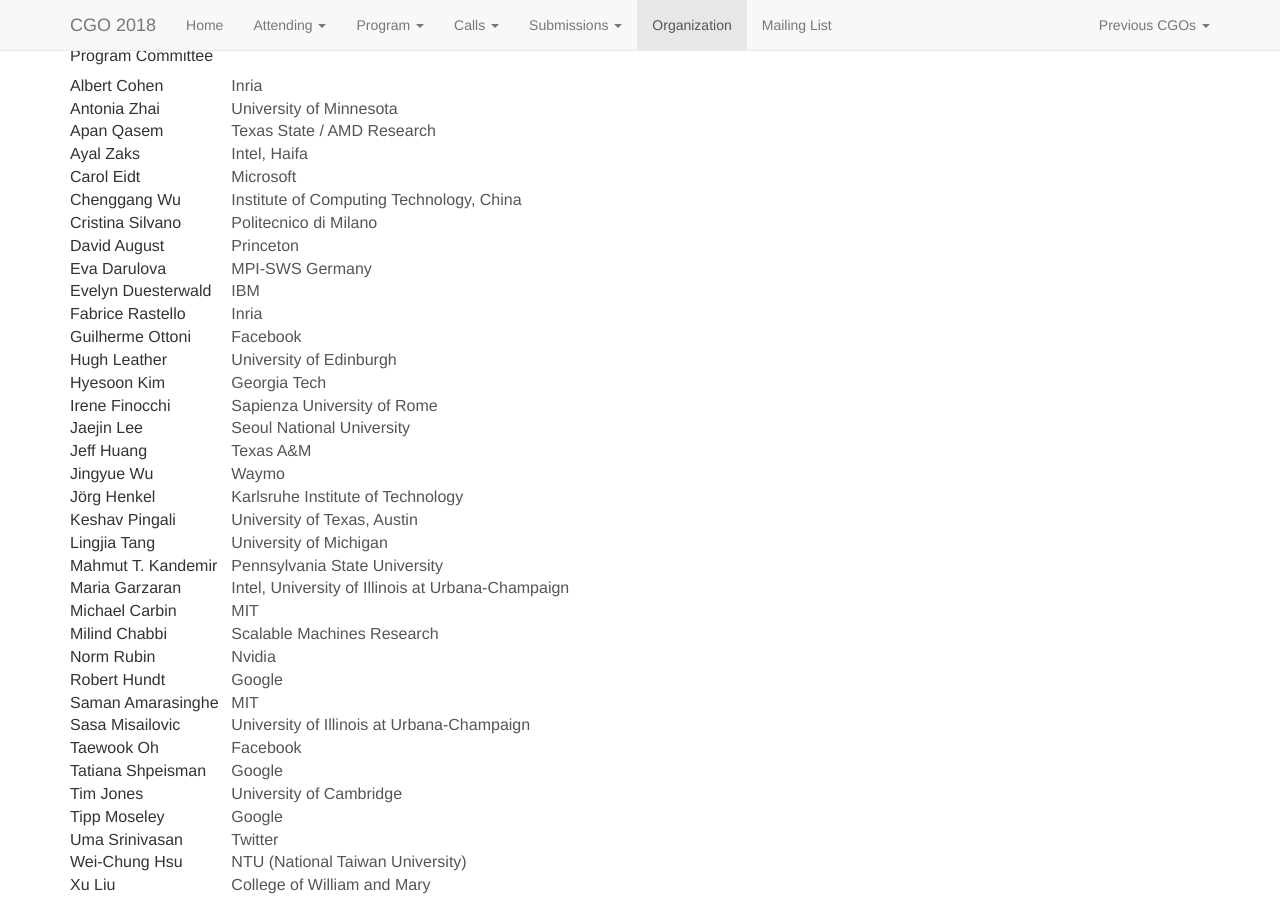
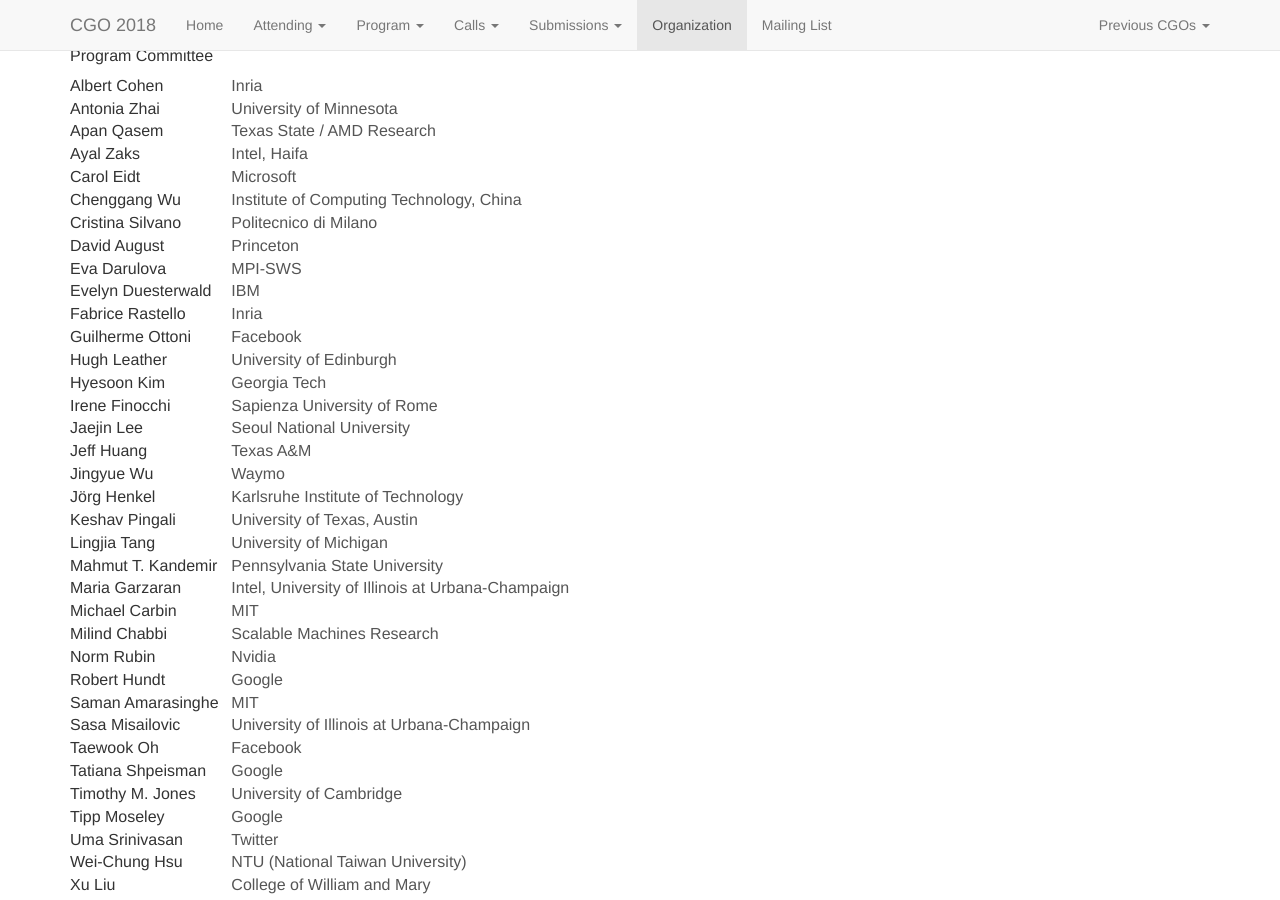
Before and after one commit to ChrisCummins/cgo2018, a Jekyll site: the page built from organization.html, in a window 1280 px wide and 900 px high, scrolled down 1110 px. Built offline with Jekyll 4.4.1, drawn with Linux system fonts in a browser that asks for light colours; nearby versions of some CDN libraries; comment, search, counter and statistics services are not loaded.

Commit message:
update org

```diff
--- a/organization.html
+++ b/organization.html
@@ -82,7 +82,7 @@
           <tr><td>Chenggang Wu</td><td>Institute of Computing Technology, China</td></tr>
           <tr><td>Cristina Silvano</td><td>Politecnico di Milano</td></tr>
           <tr><td>David August</td><td>Princeton</td></tr>
-          <tr><td>Eva Darulova</td><td>MPI-SWS Germany</td></tr>
+          <tr><td>Eva Darulova</td><td>MPI-SWS</td></tr>
           <tr><td>Evelyn Duesterwald</td><td>IBM</td></tr>
           <tr><td>Fabrice Rastello</td><td>Inria</td></tr>
           <tr><td>Guilherme Ottoni</td><td>Facebook</td></tr>
@@ -105,7 +105,7 @@
           <tr><td>Sasa Misailovic</td><td>University of Illinois at Urbana-Champaign</td></tr>
           <tr><td>Taewook Oh</td><td>Facebook</td></tr>
           <tr><td>Tatiana Shpeisman</td><td>Google</td></tr>
-          <tr><td>Tim Jones</td><td>University of Cambridge</td></tr>
+          <tr><td>Timothy M. Jones</td><td>University of Cambridge</td></tr>
           <tr><td>Tipp Moseley</td><td> Google</td></tr>
           <tr><td>Uma Srinivasan</td><td>Twitter</td></tr>
           <tr><td>Wei-Chung Hsu</td><td>NTU (National Taiwan University)</td></tr>
```
